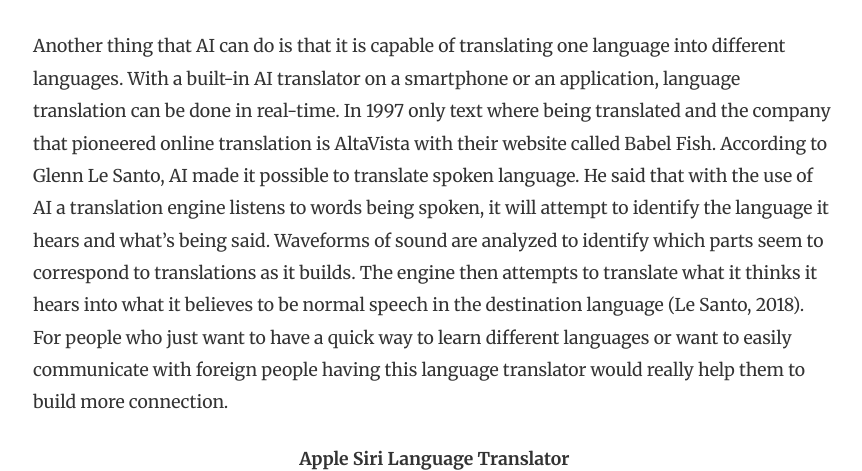
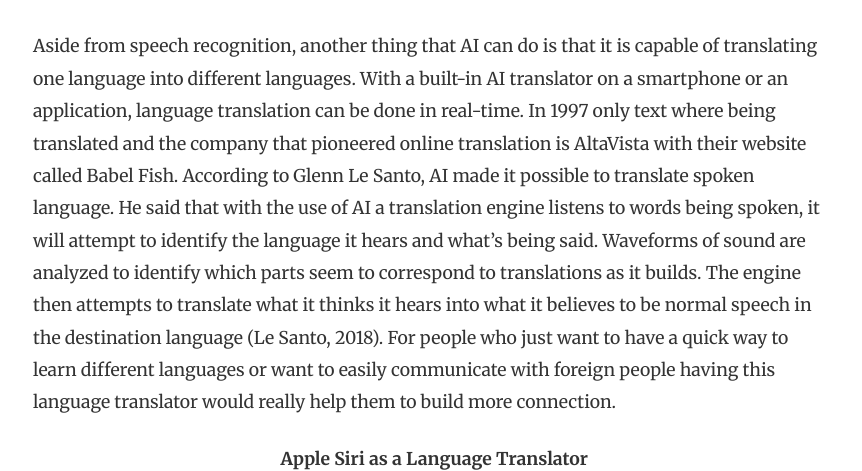
Before and after one commit to mclag/mms142-groupg-2020, a Jekyll site: the page built from _posts/2020-12-06-ai_mobilephone.md, in a window 1280 px wide and 900 px high, scrolled down 2673 px, cut to the strip 225-696 px from the top of the window. Shown: the whole strip, without its empty margins (252-1114 px from the left). Built offline with Jekyll 4.4.1, drawn with Linux system fonts in a browser that asks for light colours; nearby versions of some CDN libraries; comment, search, counter and statistics services are not loaded.

Commit message:
Update 2020-12-06-ai_mobilephone.md

```diff
--- a/_posts/2020-12-06-ai_mobilephone.md
+++ b/_posts/2020-12-06-ai_mobilephone.md
@@ -27,7 +27,7 @@
 
 <center><p><iframe width="640" height="360" src="https://www.youtube.com/embed/ou9CjRWq1tM" frameborder="0" allow="accelerometer; autoplay; clipboard-write; encrypted-media; gyroscope; picture-in-picture" allowfullscreen></iframe></p></center>
 
-Another thing that AI can do is that it is capable of translating one language into different languages. With a built-in AI translator on a smartphone or an application, language translation can be done in real-time. In 1997 only text where being translated and the company that pioneered online translation is AltaVista with their website called Babel Fish. According to Glenn Le Santo, AI made it possible to translate spoken language. He said that with the use of AI a translation engine listens to words being spoken, it will attempt to identify the language it hears and what’s being said. Waveforms of sound are analyzed to identify which parts seem to correspond to translations as it builds. The engine then attempts to translate what it thinks it hears into what it believes to be normal speech in the destination language (Le Santo, 2018). For people who just want to have a quick way to learn different languages or want to easily communicate with foreign people having this language translator would really help them to build more connection.
+Aside from speech recognition, another thing that AI can do is that it is capable of translating one language into different languages. With a built-in AI translator on a smartphone or an application, language translation can be done in real-time. In 1997 only text where being translated and the company that pioneered online translation is AltaVista with their website called Babel Fish. According to Glenn Le Santo, AI made it possible to translate spoken language. He said that with the use of AI a translation engine listens to words being spoken, it will attempt to identify the language it hears and what’s being said. Waveforms of sound are analyzed to identify which parts seem to correspond to translations as it builds. The engine then attempts to translate what it thinks it hears into what it believes to be normal speech in the destination language (Le Santo, 2018). For people who just want to have a quick way to learn different languages or want to easily communicate with foreign people having this language translator would really help them to build more connection.
 
-<center><b>Apple Siri Language Translator</b></center>
+<center><b>Apple Siri as a Language Translator</b></center>
 <center><p><iframe width="640" height="360" src="https://www.youtube.com/embed/pf_OFCRCilY" frameborder="0" allow="accelerometer; autoplay; clipboard-write; encrypted-media; gyroscope; picture-in-picture" allowfullscreen></iframe></p></center>
```
